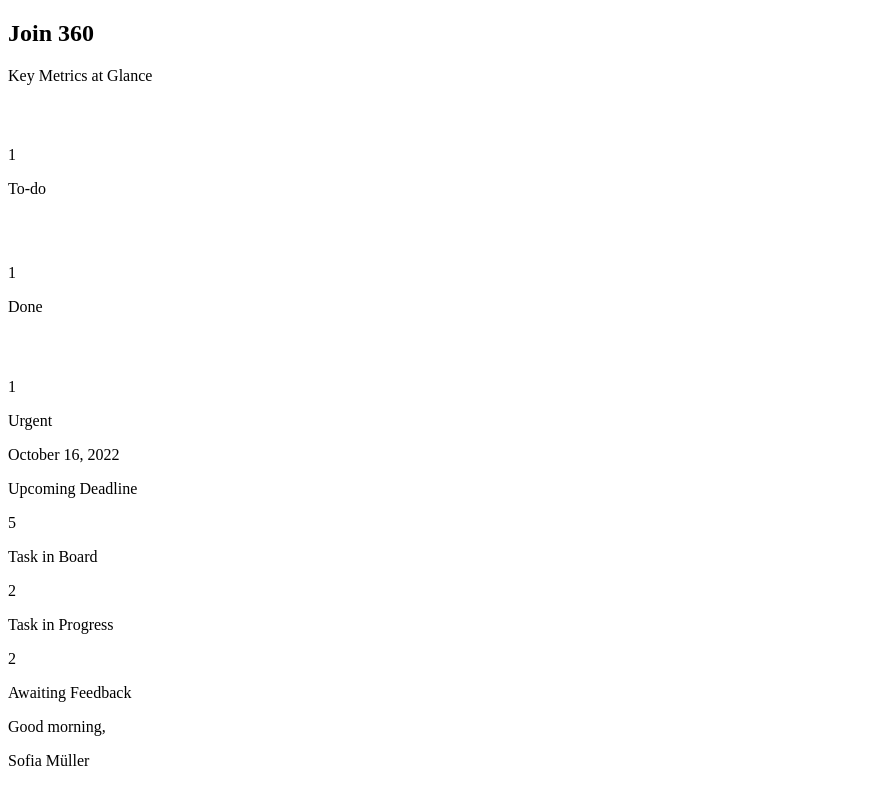
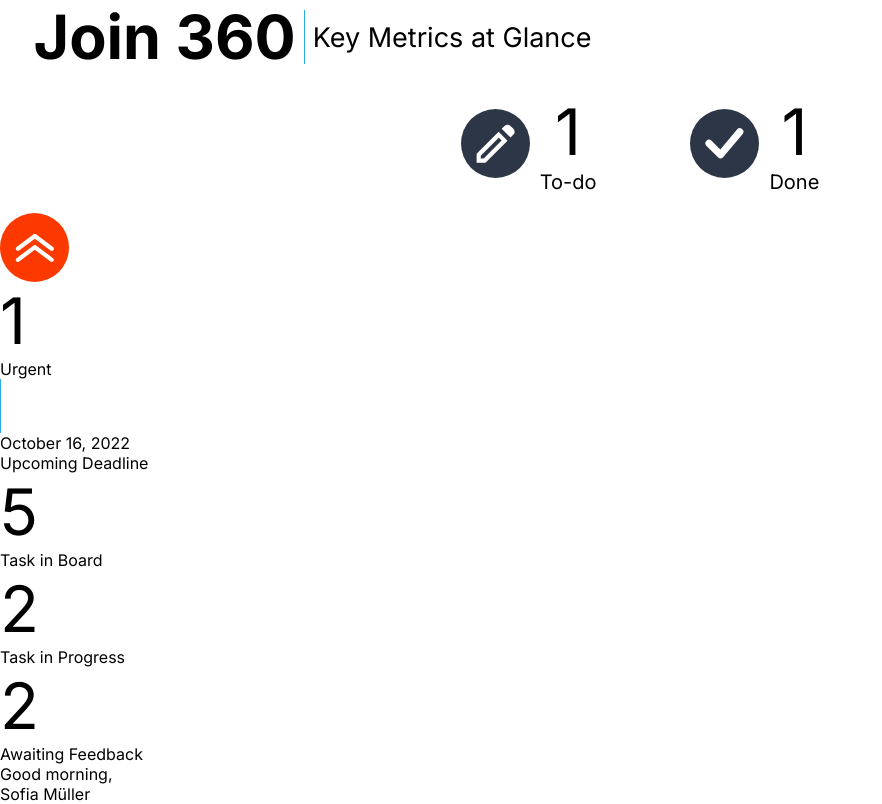
Before and after one commit to PaulB-03/Join, a plain HTML site: page html/summary.html in a window 1280 px wide. Shown: the whole page, without its empty margins (0-882 px from the left). Drawn offline with Linux system fonts and the light colour scheme.

Commit message:
updated css summary

```diff
--- a/html/summary.html
+++ b/html/summary.html
@@ -4,13 +4,15 @@
 <head>
     <meta charset="UTF-8">
     <meta name="viewport" content="width=device-width, initial-scale=1.0">
+    <link rel="stylesheet" href="../styles/summary.css">
+    <link rel="stylesheet" href="../styles/standard.css">
     <title>Document</title>
 </head>
 
 <body>
-    <section class="summary">
+    <section class="summarySection">
 
-        <div>
+        <div class="joinPresentationContainer">
             <h1>Join 360</h1>
             <div class="divider"></div>
             <p>Key Metrics at Glance</p>
@@ -18,17 +20,21 @@
 
         <div class="summaryContainer">
 
-            <div class="sumToDoDoneBoxes">
-                <div>
-                    <img src="../assets/svg/edit.svg" alt="">
-                    <div>
+            <div class="toDoDoneSummaryBoxes">
+                <div class="toDoDoneSummaryBox">
+                    <div class="svgImgContainer bgJoin ">
+                        <img src="../assets/svg/edit.svg" alt="">
+                    </div>
+                    <div class="toDoDoneSummaryTextBox">
                         <p class="summaryNumber">1</p>
                         <p>To-do</p>
                     </div>
                 </div>
-                <div>
-                    <img src="../assets/svg/check_2.svg" alt="">
-                    <div>
+                <div class="toDoDoneSummaryBox">
+                    <div class="svgImgContainer bgJoin ">
+                        <img src="../assets/svg/check_2.svg" alt="">
+                    </div>
+                    <div class="toDoDoneSummaryTextBox">
                         <p class="summaryNumber">1</p>
                         <p>Done</p>
                     </div>
@@ -37,7 +43,9 @@
 
             <div class="urgencySummaryBoxes">
                 <div>
-                    <img src="../assets/svg/double_arrow_up.svg" alt="">
+                    <div class="svgImgContainer bgUrgency">
+                        <img src="../assets/svg/double_arrow_up.svg" alt="">
+                    </div>
                     <div>
                         <p class="summaryNumber">1</p>
                         <p>Urgent</p>
@@ -50,7 +58,7 @@
                 </div>
             </div>
 
-            <div class="sumTaskBoxes">
+            <div class="taskSummaryBoxes">
                 <div>
                     <p class="summaryNumber">5</p>
                     <p>Task in Board</p>
--- /dev/null
+++ b/styles/summary.css
@@ -0,0 +1,78 @@
+
+.summarySection img {
+    width: 100%;
+}
+
+.bgJoin {
+    background-color: #2c3646;
+}
+
+.bgUrgency {
+    background-color: rgb(251, 57, 0);
+}
+
+.summaryNumber {
+    font-size: 64px;
+}
+
+.svgImgContainer {
+    display: flex;
+    align-items: center;
+    border-radius: 50%;
+    width: 69px;
+    height: 69px;
+    padding: 15px;
+}
+
+.divider {
+    background-color: #29ABE2;
+    width: 1px;
+    height: 54px;
+}
+
+/* -------------------------------joinPresentationContainer------------------------ */
+
+.joinPresentationContainer {
+    display: flex;
+    justify-content: center;
+    align-items: center;
+    width: 625px;
+    gap: 8px;
+
+}
+
+.joinPresentationContainer h1 {
+    font-size: 61px;
+}
+
+.joinPresentationContainer p {
+    font-size: 27px;
+}
+
+/* --------------------------------------------------- toDoDoneSummaryBoxes---------------------------- */
+
+.toDoDoneSummaryBoxes {
+    display: flex;
+    justify-content: center;
+    align-items: center;
+    gap: 18px
+}
+
+.toDoDoneSummaryBox {
+    display: flex;
+    justify-content: center;
+    align-items: center;
+    gap: 10px;
+    padding: 19px 38px;
+}
+
+.toDoDoneSummaryTextBox {
+    display: flex;
+    justify-content: center;
+    align-items: center;
+    flex-direction: column;
+    font-size: 20px;
+}
+
+
+/* ---------------------------------------- urgencySummaryBoxes------------------- */
```
